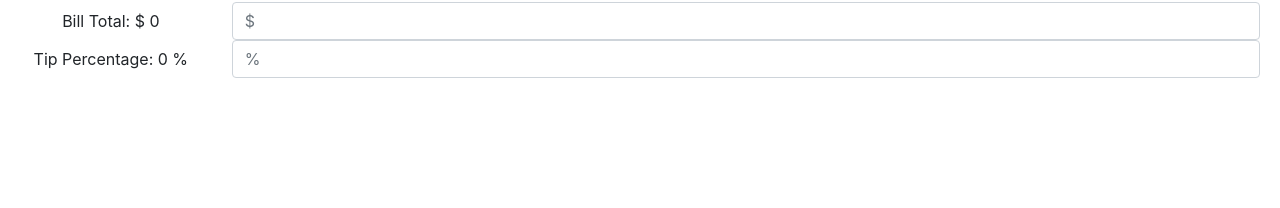
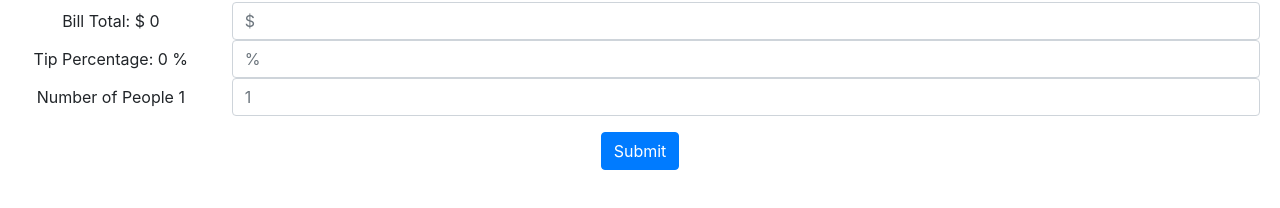
Before and after one commit to chris-warner/Career-Services-Coding-Challenge---Tip-Calculator, a React (Create React App) app in the folder tip-calculator/: page / in a window 1280 px wide. Shown: the part 342-550 px from the top of the page. Built offline with nearby package versions, Linux system fonts and the light colour scheme.

Commit message:
added people to state and form, as well as respective on change function that handles state change

```diff
--- a/tip-calculator/src/components/TipCalculatorForm.js
+++ b/tip-calculator/src/components/TipCalculatorForm.js
@@ -7,9 +7,11 @@ class TipCalculatorForm extends React.Component {
         this.state = {
             BillTotal: 0,
             TipPercentage: 0,
+            People:1
             };
          this.handleBillTotalChange = this.handleBillTotalChange.bind(this);
          this.handleTipPercentChange = this.handleTipPercentChange.bind(this);
+         this.handlePeopleChange = this.handlePeopleChange.bind(this);
          this.handleSubmit = this.handleSubmit.bind(this);
     }
 
@@ -24,6 +26,12 @@ class TipCalculatorForm extends React.Component {
             TipPercentage: event.target.value,
         });
     }
+
+    handlePeopleChange(event) {
+        this.setState({
+            People: event.target.value
+        });
+    }l
 
 
     handleSubmit(event) {
@@ -49,8 +57,14 @@ class TipCalculatorForm extends React.Component {
                         <Col sm={10}>
                             <Form.Control type="number" placeholder="%" value={this.state.TipPercentage.value} onChange={this.handleTipPercentChange} />
                         </Col>
+                        <Form.Label column sm={2}>
+                            Number of People {this.state.People}
+                    </Form.Label>
+                        <Col sm={10}>
+                            <Form.Control type="number" placeholder="1" default={1} value={this.state.People.value} onChange={this.handlePeopleChange} />
+                        </Col>
                     </Form.Group>
-                    {/* <Form.Button type="submit" value="Submit" /> */}
+                     <Button type="submit" value="Submit" > Submit</Button>
                 </Form>
             </div>
         );
```
